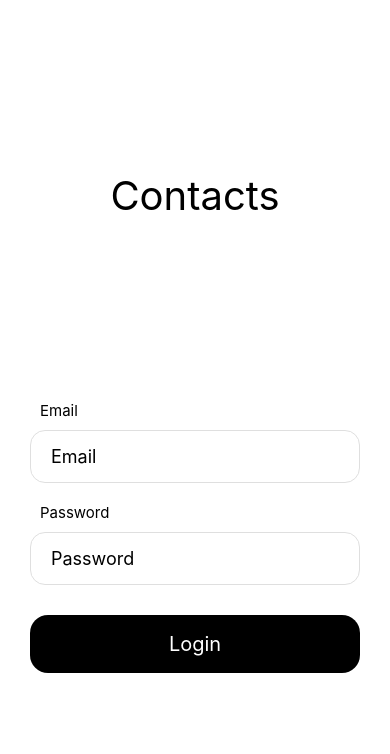
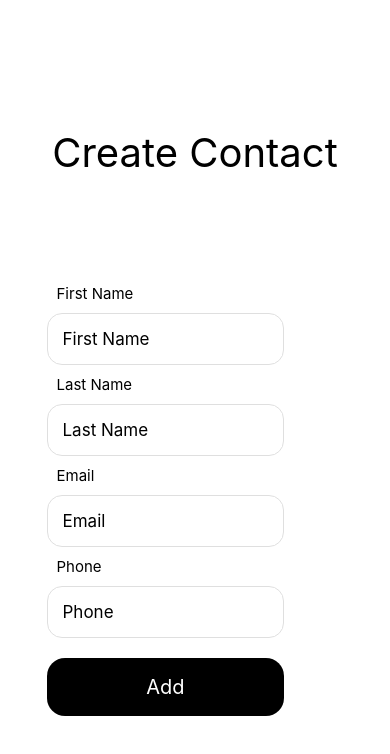
Before and after one commit to rahulp1262003/Contacts, a React Native app: screen / in a window 390 px wide. Shown: the top 754 px of the page. Built offline with nearby package versions, Linux system fonts and the light colour scheme.

Commit message:
make a create contect screen

```diff
--- a/App.js
+++ b/App.js
@@ -1,10 +1,12 @@
 import { StatusBar } from 'expo-status-bar';
-import LoginScreen from './screens/LoginScreen';
+import AddContact from './screens/AddContact';
+// import LoginScreen from './screens/LoginScreen';
 
 export default function App() {
   return (
     <>
-      <LoginScreen />
+      {/* <LoginScreen /> */}
+      <AddContact />
       <StatusBar style="auto" />
     </>
   );
--- a/constants/GlobalStyles.js
+++ b/constants/GlobalStyles.js
@@ -2,5 +2,5 @@ export const colors = {
     White: '#ffffff',
     Black: '#000000',
     lightGray: '#dfdfdf',
-    Ripple: '#4a4a4abf'
+    Ripple: '#737373bf'
 }
--- /dev/null
+++ b/screens/AddContact.jsx
@@ -0,0 +1,93 @@
+import { ScrollView, StyleSheet, Text, TextInput, View, Pressable } from 'react-native'
+import { colors } from "../constants/GlobalStyles";
+function AddContact() {
+    return (
+        <ScrollView contentContainerStyle={styles.scrollView}>
+            <View style={styles.rootContainer}>
+                <View style={styles.titleContainer}>
+                    <Text style={styles.title}>Create Contact</Text>
+                </View>
+                <View>
+                    <View style={styles.form}>
+                        <Text style={styles.label}>First Name</Text>
+                        <TextInput style={styles.inputText} placeholder='First Name' selectionColor={colors.Black} />
+                    </View>
+                    <View style={styles.form}>
+                        <Text style={styles.label}>Last Name</Text>
+                        <TextInput style={styles.inputText} placeholder='Last Name' selectionColor={colors.Black} />
+                    </View>
+                    <View style={styles.form}>
+                        <Text style={styles.label}>Email</Text>
+                        <TextInput style={styles.inputText} placeholder='Email' selectionColor={colors.Black} />
+                    </View>
+                    <View style={styles.form}>
+                        <Text style={styles.label}>Phone</Text>
+                        <TextInput style={styles.inputText} placeholder='Phone' maxLength={10} keyboardType='phone-pad' selectionColor={colors.Black} />
+                    </View>
+                    <View style={styles.buttonContainer}>
+                        <Pressable
+                            android_ripple={{ color: colors.Ripple }}
+                        >
+                            <View style={{ width: '100%' }}>
+                                <Text style={styles.buttonText}>Add</Text>
+                            </View>
+                        </Pressable>
+                    </View>
+                </View>
+            </View>
+        </ScrollView>
+    )
+}
+
+export default AddContact
+
+const styles = StyleSheet.create({
+    scrollView: {
+        flexGrow: 1,
+        width: '100%',
+        justifyContent: 'center',
+        alignItems: 'center',
+    },
+    rootContainer: {
+        flex: 1,
+        justifyContent: 'space-evenly',
+        alignItems: 'center',
+        paddingVertical: 80
+    },
+    form: {
+        width: '80%',
+    },
+    titleContainer:{
+        marginBottom: 50
+    },
+    title: {
+        fontSize: 40
+    },
+    label: {
+        fontSize: 15,
+        paddingLeft: 10,
+        paddingVertical: 10
+    },
+    inputText: {
+        padding: 15,
+        borderWidth: 1,
+        borderColor: colors.lightGray,
+        fontSize: 17,
+        borderRadius: 15,
+        overflow: 'hidden'
+    },
+    buttonContainer: {
+        overflow: 'hidden',
+        borderRadius: 18,
+        maxWidth: '80%',
+        marginTop: 20,
+        backgroundColor: colors.Black,
+    },
+    buttonText: {
+        color: colors.White,
+        paddingVertical: 17,
+        paddingHorizontal: 22,
+        fontSize: 20,
+        textAlign: 'center',
+    }
+});
--- a/screens/LoginScreen.jsx
+++ b/screens/LoginScreen.jsx
@@ -1,32 +1,34 @@
-import { Pressable, StyleSheet, Text, TextInput, View } from "react-native"
+import { Pressable, ScrollView, StyleSheet, Text, TextInput, View } from "react-native"
 import { colors } from "../constants/GlobalStyles";
 
 function LoginScreen() {
     return (
         <View style={styles.rootContainer}>
+            <ScrollView contentContainerStyle={styles.scrollView}>
                 <View>
                     <Text style={styles.title}>Contacts</Text>
                 </View>
-            <View>
+                <View style={{ width: '80%' }}>
                     <View style={styles.inputContainer}>
                         <Text style={styles.label}>Email</Text>
                         <TextInput style={styles.inputText} placeholder="Email" />
                     </View>
                     <View style={styles.inputContainer}>
                         <Text style={styles.label}>Password</Text>
-                    <TextInput style={styles.inputText} placeholder="Password" />
+                        <TextInput style={styles.inputText} placeholder="Password" secureTextEntry={true} />
                     </View>
                     <View style={styles.buttonContainer}>
                         <Pressable
                             style={styles.button}
                             android_ripple={{ color: colors.Ripple }}
                         >
-                        <View style={{width: '100%'}}>
+                            <View style={{ width: '100%' }}>
                                 <Text style={styles.buttonText}>Login</Text>
                             </View>
                         </Pressable>
                     </View>
                 </View>
+            </ScrollView>
         </View>
     )
 }
@@ -36,10 +38,17 @@ export default LoginScreen
 const styles = StyleSheet.create({
     rootContainer: {
         flex: 1,
-        justifyContent: 'space-evenly',
+        justifyContent: 'center',
         alignItems: 'center',
         backgroundColor: colors.White,
+        // backgroundColor: 'red',
 
+    },
+    scrollView: {
+        width: '100%',
+        flexGrow: 1,
+        justifyContent: "space-evenly",
+        alignItems: "center",
     },
     title: {
         fontSize: 40,
@@ -63,7 +72,7 @@ const styles = StyleSheet.create({
         borderWidth: 1,
         borderColor: colors.lightGray
     },
-    buttonContainer:{
+    buttonContainer: {
         overflow: 'hidden',
         borderRadius: 18,
         minWidth: '80%',
```
Lines whose indentation alone changed are shown as unchanged.
